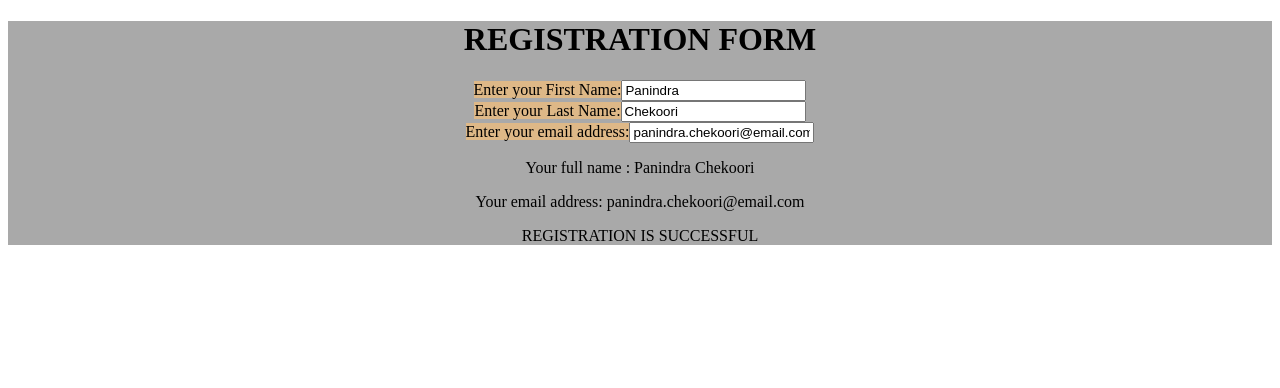
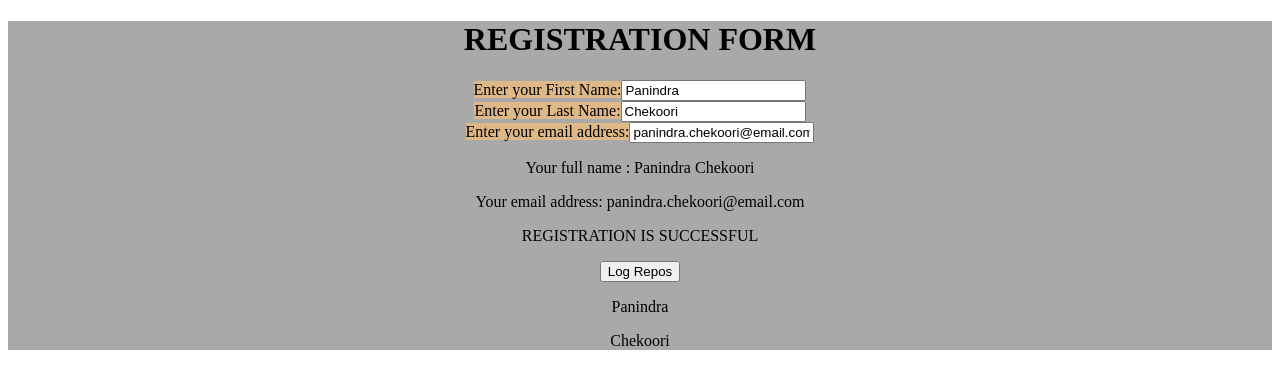
Before and after one commit to pxchek/react-complete-app, a React (Create React App) app: page / in a window 1280 px wide. Shown: the top 388 px of the page. Built offline with nearby package versions, Linux system fonts and the light colour scheme.

Commit message:
Pass props between components

```diff
--- a/src/Rest.js
+++ b/src/Rest.js
@@ -6,6 +6,8 @@ class Rest extends Component {
         this.repos = null;
         this.getRepos = this.getRepos.bind(this);
         this.logRepos = this.logRepos.bind(this);
+        this.firstName = this.props.firstName;
+        this.lastName = this.props.lastName;
     }
 
     getRepos() {
@@ -27,12 +29,11 @@ class Rest extends Component {
     render() {
         return (
             <div>
-                <button onClick={this.getRepos}>
-                    {this.status ? "Fetched" : "Fetch Repos"}
-                </button>
                 <button onClick={this.logRepos}>
                     Log Repos
                 </button>
+                <p>{this.props.firstName}</p>
+                <p>{this.props.lastName}</p>
             </div>
         )
     }
--- a/src/login/SignUp.js
+++ b/src/login/SignUp.js
@@ -1,5 +1,6 @@
 import {useState} from 'react';
 import "../SignUp.css";
+import Rest from "../Rest";
 
 export const SignUp = (props) => {
     const [firstName, setFirstName] = useState('Panindra');
@@ -37,6 +38,7 @@ export const SignUp = (props) => {
             <p>Your full name : {firstName} {lastName}</p>
             <p>Your email address: {emailAddress}</p>
             <p>REGISTRATION IS {props.status}</p>
+            <Rest firstName={firstName} lastName={lastName}/>
         </>
     );
 };
```
